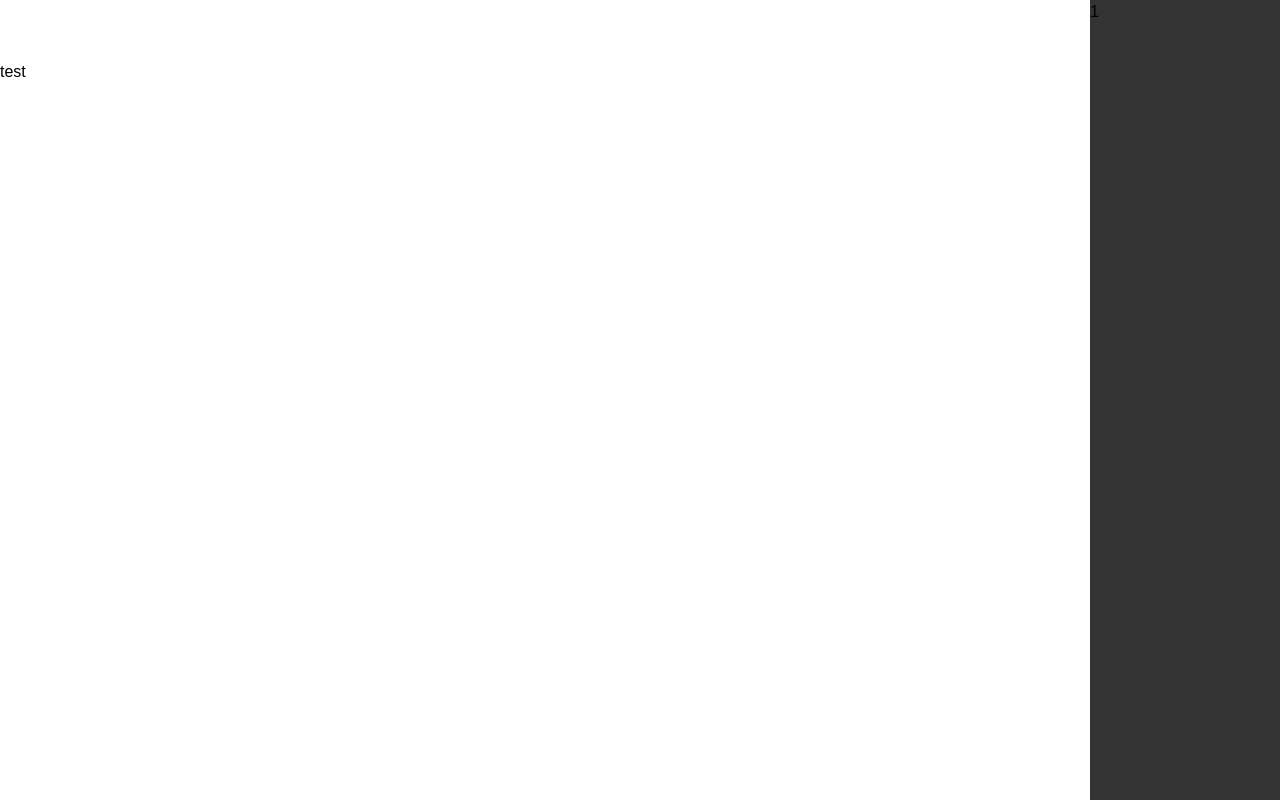
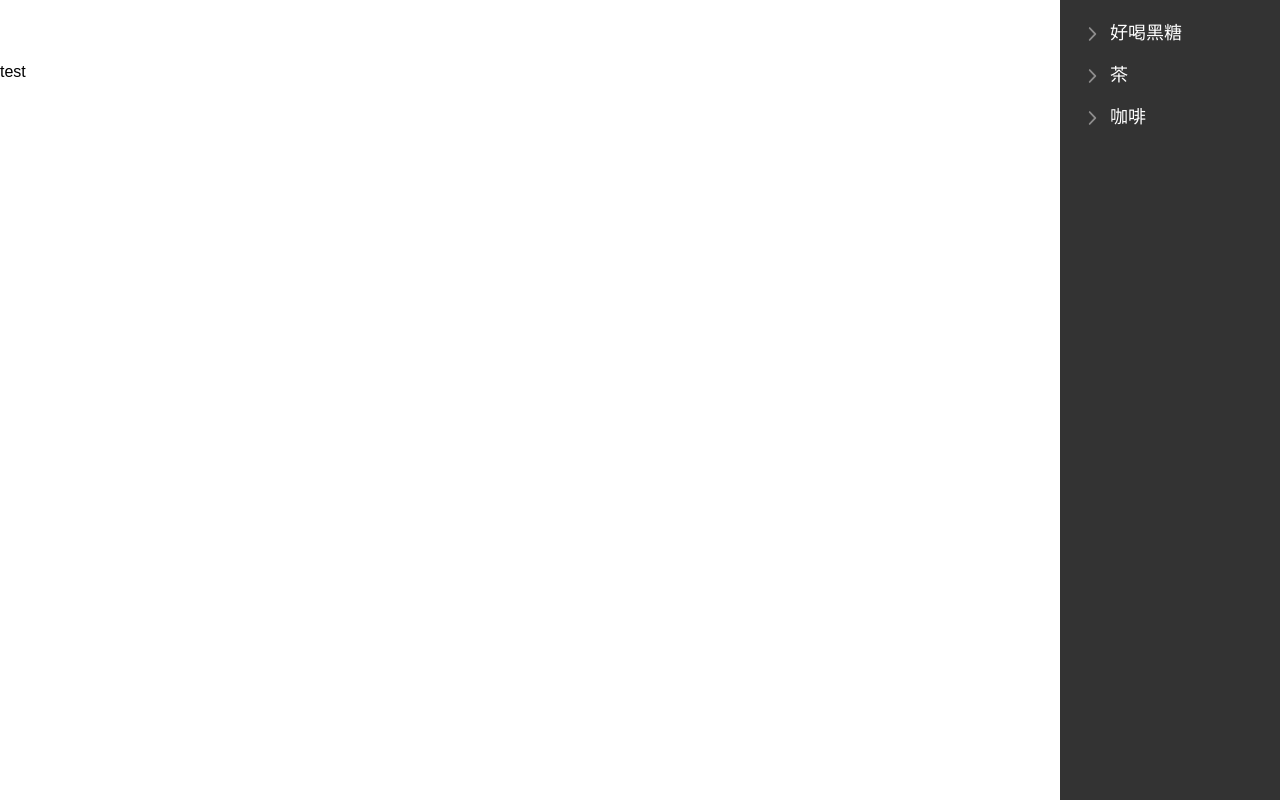
Before and after one commit to W-Ace/Neutec, a Vue app: page / in a window 1280 px wide. Both pictures are taken after a click on the element 1245 px from the left and 30 px from the top of the page. Built offline with nearby package versions, Linux system fonts and the light colour scheme.

Commit message:
feat(sidebar): finished collapse 1. add Svg plugin for easy using svg

```diff
--- a/package.json
+++ b/package.json
@@ -41,6 +41,7 @@
     "stylelint-scss": "^3.9.3",
     "typescript": "5.2.2",
     "vite": "5.2.0",
+    "vite-plugin-svg-icons": "^2.0.1",
     "vue-tsc": "2.0.6"
   }
 }
--- /dev/null
+++ b/src/assets/data/drink.ts
@@ -0,0 +1,84 @@
+export default [
+  {
+    key: '64f',
+    text: '好喝黑糖',
+    children: [{
+      key: '445',
+      text: '黑糖鮮奶',
+      children: [{
+        key: '37a',
+        text: '黑糖珍珠鮮奶',
+      }, {
+        key: 'feb',
+        text: '黑糖芋圓鮮奶',
+      }, {
+        key: '59c',
+        text: '黑糖蒟蒻鮮奶',
+      }],
+    }, {
+      key: '29e',
+      text: '黑糖冬瓜',
+      children: [{
+        key: 'ac3',
+        text: '黑糖冬瓜牛奶',
+      }, {
+        key: 'ca0',
+        text: '黑糖冬瓜珍珠',
+      }],
+    }],
+  },
+  {
+    key: '6c3',
+    text: '茶',
+    children: [{
+      key: '5dc',
+      text: '烏龍綠',
+    }, {
+      key: 'b5f',
+      text: '綠茶',
+    }, {
+      key: 'b09',
+      text: '紅茶',
+    }, {
+      key: '887',
+      text: '青茶',
+    }],
+  }, {
+    key: 'c81',
+    text: '咖啡',
+    children: [{
+      key: 'e02',
+      text: '黑咖啡',
+      children: [{
+        key: 'd20',
+        text: '濃縮咖啡',
+      }, {
+        key: '1f8',
+        text: '美式咖啡',
+      }],
+    }, {
+      key: 'd7a',
+      text: '牛奶咖啡',
+      children: [{
+        key: 'c09',
+        text: '拿鐵',
+        children: [{
+          key: 'db2',
+          text: '黑糖拿鐵',
+        }, {
+          key: '9f6',
+          text: '榛果拿鐵',
+        }, {
+          key: 'b61',
+          text: '香草拿鐵',
+        }],
+      }, {
+        key: '9ac',
+        text: '卡布奇諾',
+      }, {
+        key: 'ce8',
+        text: '摩卡',
+      }],
+    }],
+  },
+];
--- a/src/assets/scss/config/_reset.scss
+++ b/src/assets/scss/config/_reset.scss
@@ -126,5 +126,5 @@ button {
 }
 
 ul,ol {
-  padding-left: 16px;
+  list-style: none;
 }
--- a/src/components/Header/index.vue
+++ b/src/components/Header/index.vue
@@ -6,8 +6,8 @@
 </template>
 <script lang="ts" setup>
 import { ref } from 'vue';
-import Hambuger from '@/components/Header/Hamburger/index.vue';
-import Sidebar from '@/components/Header/Sidebar/index.vue';
+import Hambuger from '@/components/Hamburger/index.vue';
+import Sidebar from '@/components/Sidebar/index.vue';
 
 const showSidebar = ref(false);
 
--- /dev/null
+++ b/src/components/Menu/index.vue
@@ -0,0 +1,168 @@
+<template>
+  <ul class="menu">
+    <li
+      class="menu-item"
+      v-for="(menuItem) in props.menuList"
+      :key="menuItem?.key"
+    >
+      <div
+        class="menu-item-desc"
+        :class="isCurrentKey(menuItem?.key) && 'menu-item-desc--active'"
+        @click="toggleMenu(menuItem?.key)"
+      >
+        <SvgIcon
+          v-if="menuItem.children"
+          class="menu-item-arrow"
+          name="arrow-right"
+          :size="15"
+        />
+        <div class="menu-item-text">
+          {{ menuItem?.text || '' }}
+        </div>
+      </div>
+      <Menu
+        v-if="menuItem.children && isCurrentKey(menuItem?.key)"
+        :parent-key="menuItem.key"
+        :menu-list="menuItem.children"
+        :level="props.level + 1"
+      />
+    </li>
+  </ul>
+</template>
+<script lang="ts" setup>
+import { onBeforeMount, ref } from 'vue';
+import Menu from '@/components/Menu/index.vue';
+import SvgIcon from '@/components/SvgIcon/index.vue';
+
+type MenuItem = {
+  key: string
+  text: string
+  children?: Array<MenuItem>
+}
+
+type Props = {
+  parentKey?: MenuItem['key']
+  level?: number
+  menuList: Array<MenuItem>
+}
+
+const props = withDefaults(defineProps<Props>(), {
+  parentKey: '',
+  menuList: () => [],
+  level: 0,
+});
+
+const activeKey = ref('');
+
+const getStoredKey = (): string[] => JSON.parse(localStorage.getItem('selectedMenuKey') || '[]');
+
+const persistKey = (menuKey: string, isClose: boolean) => {
+  const selectedMenuKey = getStoredKey();
+
+  const storeMenuKey = (storeKeyPath: string[]) => {
+    localStorage.setItem('selectedMenuKey', JSON.stringify(storeKeyPath));
+  };
+
+  if (isClose) {
+    const targetMenuKeyIndex = selectedMenuKey.findIndex((key) => key === menuKey);
+    const splicedKeyPath = selectedMenuKey.slice(0, targetMenuKeyIndex);
+
+    storeMenuKey(splicedKeyPath);
+
+    return;
+  }
+
+  let keyPath: string[] = [];
+
+  if (!props.parentKey) {
+    keyPath.push(menuKey);
+    storeMenuKey(keyPath);
+    return;
+  }
+
+  if (selectedMenuKey.length) {
+    const parentIndex = selectedMenuKey.findIndex((key) => key === props.parentKey);
+
+    const isTheSameGroup = () => parentIndex >= 0;
+
+    if (isTheSameGroup()) {
+      keyPath = selectedMenuKey;
+      keyPath[parentIndex + 1] = menuKey;
+    }
+  } else {
+    keyPath.push(menuKey);
+  }
+
+  storeMenuKey(keyPath);
+};
+
+const toggleMenu = (menuKey: string) => {
+  if (activeKey.value === menuKey) {
+    activeKey.value = '';
+
+    persistKey(menuKey, true);
+
+    return;
+  }
+
+  activeKey.value = menuKey;
+
+  persistKey(menuKey, false);
+};
+
+const isCurrentKey = (menuKey: string) => activeKey.value === menuKey;
+
+const highlightByStoreKey = () => {
+  const selectedMenuKey = getStoredKey();
+
+  activeKey.value = selectedMenuKey[props.level];
+};
+
+onBeforeMount(() => {
+  highlightByStoreKey();
+});
+</script>
+<style lang="scss" scoped>
+.menu {
+  padding: 10px 0 10px 15px;
+
+  .menu {
+    padding: 10px 0 0 15px;
+  }
+}
+
+.menu-item {
+  margin-bottom: 15px;
+  color: #fff;
+  font-size: 18px;
+  cursor: pointer;
+}
+
+.menu-item-desc {
+  position: relative;
+  display: flex;
+  align-items: center;
+
+  &.menu-item-desc--active {
+    .menu-item-text {
+      color: yellow;
+    }
+
+    .menu-item-arrow {
+      transform: translateY(-50%) rotate(90deg);
+    }
+  }
+}
+
+.menu-item-text {
+  padding-left: 25px;
+}
+
+.menu-item-arrow {
+  position: absolute;
+  top: 50%;
+  left: 0;
+  transition: transform 0.2s ease-in-out;
+  transform: translateY(-50%);
+}
+</style>
--- a/src/components/Header/Sidebar/index.vue
+++ b/src/components/Sidebar/index.vue
@@ -6,7 +6,9 @@
       v-show="props.showSidebar"
       class="sidebar"
     >
-      1
+      <Menu
+        :menu-list="drinks"
+      />
     </aside>
   </transition>
   <div
@@ -16,6 +18,9 @@
   />
 </template>
 <script lang="ts" setup>
+import { ref } from 'vue';
+import Menu from '@/components/Menu/index.vue';
+import mockDrinkData from '@/assets/data/drink';
 
 type Props = {
   showSidebar: boolean
@@ -28,6 +33,8 @@ const props = withDefaults(defineProps<Props>(), {
 const emit = defineEmits<{
   'update:showSidebar': [isShowSidebar: boolean]
 }>();
+
+const drinks = ref(mockDrinkData);
 
 const closeSidebar = () => {
   emit('update:showSidebar', false);
@@ -44,7 +51,9 @@ const closeSidebar = () => {
   right: 0;
   bottom: 0;
   z-index: $z-index-sidebar;
-  width: 190px;
+  width: 220px;
+  padding: 10px;
+  overflow: auto;
   background: #333;
 }
 
--- /dev/null
+++ b/src/components/SvgIcon/index.vue
@@ -0,0 +1,40 @@
+<template>
+  <svg
+    aria-hidden="true"
+    class="svg-icon"
+    :style="{
+      height: `${size}px`,
+      width: `${size}px`
+    }"
+  >
+    <use
+      :href="iconName"
+      :fill="color"
+    />
+  </svg>
+</template>
+
+<script lang="ts" setup>
+import { computed } from 'vue';
+
+type Props = {
+  name: string
+  size: number | string
+  color?: string
+}
+
+const props = withDefaults(defineProps<Props>(), {
+  name: '',
+  size: 20,
+  color: 'none',
+});
+
+const iconName = computed(() => `#icon-${props.name}`);
+
+</script>
+
+<style lang="scss" scoped>
+.svg-icon {
+  outline: none;
+}
+</style>
--- a/src/main.ts
+++ b/src/main.ts
@@ -1,4 +1,5 @@
 import '@/assets/scss/all.scss';
+import 'virtual:svg-icons-register';
 import { createApp } from 'vue';
 import App from './App.vue';
 
--- a/vite.config.ts
+++ b/vite.config.ts
@@ -1,12 +1,18 @@
 import { defineConfig } from 'vite';
 import vue from '@vitejs/plugin-vue';
 import { resolve } from 'path';
+import { createSvgIconsPlugin } from 'vite-plugin-svg-icons';
 
 // https://vitejs.dev/config/
 export default defineConfig({
   base: '/',
   plugins: [
     vue(),
+    createSvgIconsPlugin({
+      iconDirs: [
+        resolve(process.cwd(), 'src/assets/img/icon'),
+      ],
+    }),
   ],
   build: {
     rollupOptions: {
```
Also changed, not shown: src/assets/img/icon/arrow-right.svg (added), src/components/Box/index.vue (added), src/components/Hamburger/index.vue (renamed from src/components/Header/Hamburger/index.vue), 1 other file (tests, documents, lock files or other folders).
